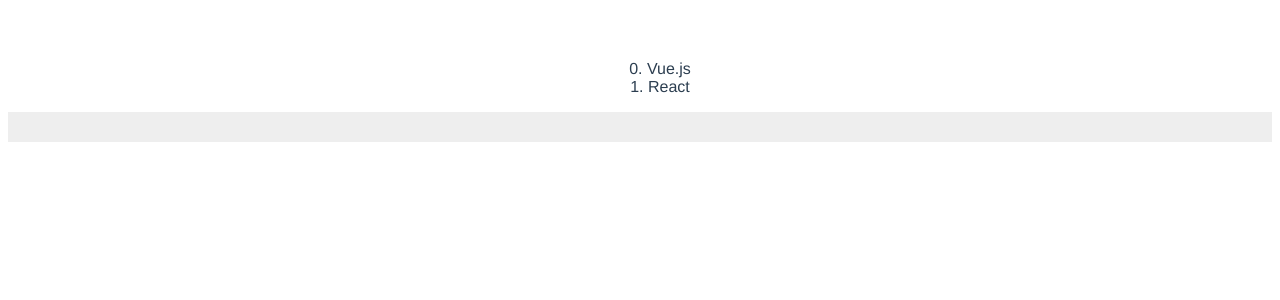
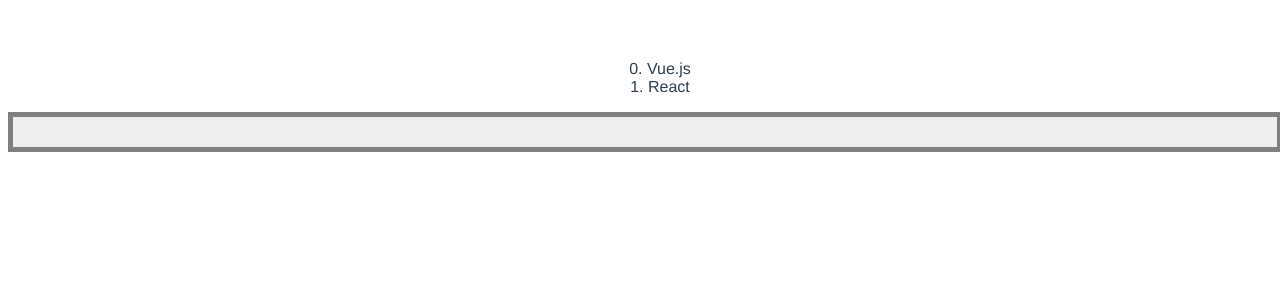
Before and after one commit to ClareBee/vue-js-experiment, a Vue app: page / in a window 1280 px wide. Shown: the top 300 px of the page. Built offline with nearby package versions, Linux system fonts and the light colour scheme.

Commit message:
Example of multiple class binding

```diff
--- a/src/components/Skills.vue
+++ b/src/components/Skills.vue
@@ -6,7 +6,7 @@
           {{ index }}. {{ data.skill }}
         </li>
       </ul>
-      <div v-bind:class="{ alert: showAlert }">
+      <div v-bind:class="{ alert: showAlert, 'another-class': showClass }">
       </div>
     </div>
   </div>
@@ -21,7 +21,8 @@
       { "skill": "Vue.js" },
       { "skill": "React" },
       ],
-      showAlert: true
+      showAlert: true,
+      showClass: true
     }
   }
 }
@@ -37,4 +38,7 @@
     width: 100%;
     height: 30px;
   }
+  .another-class {
+    border: 5px solid grey;
+  }
 </style>
```
